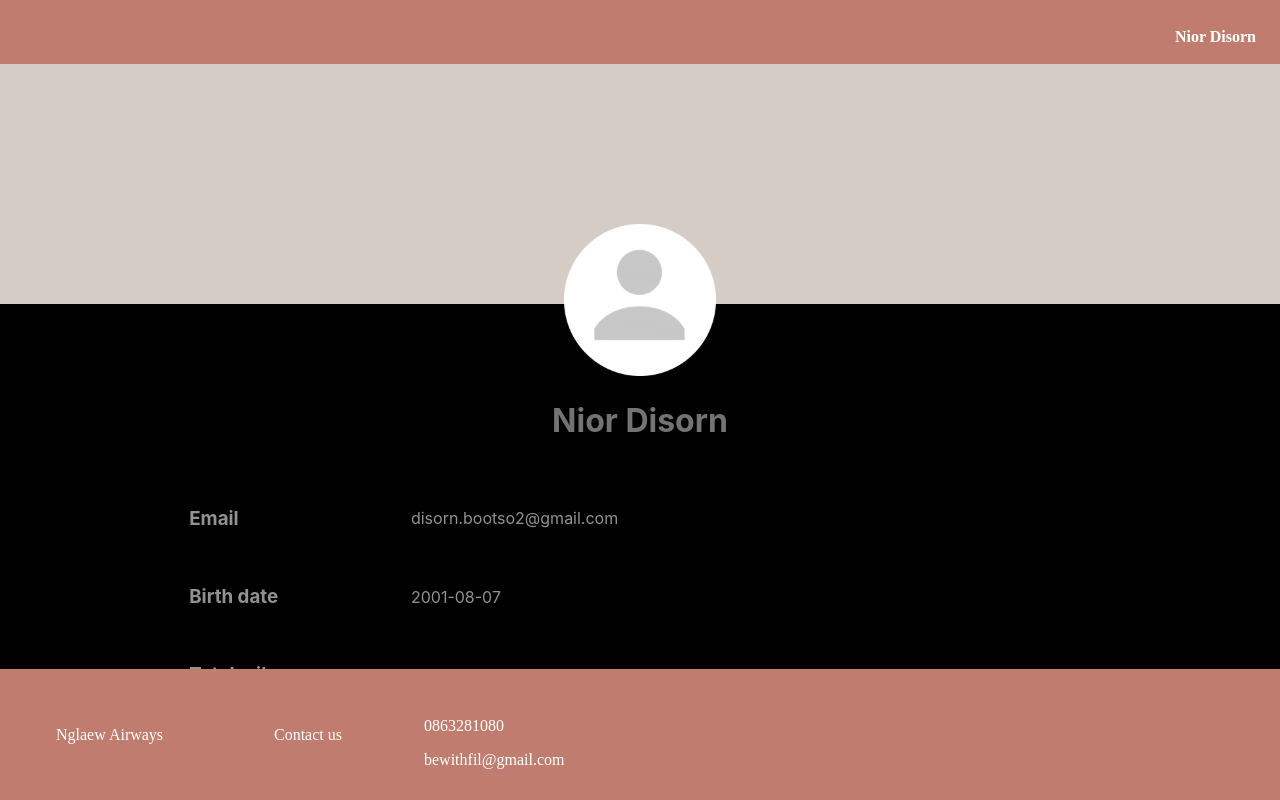
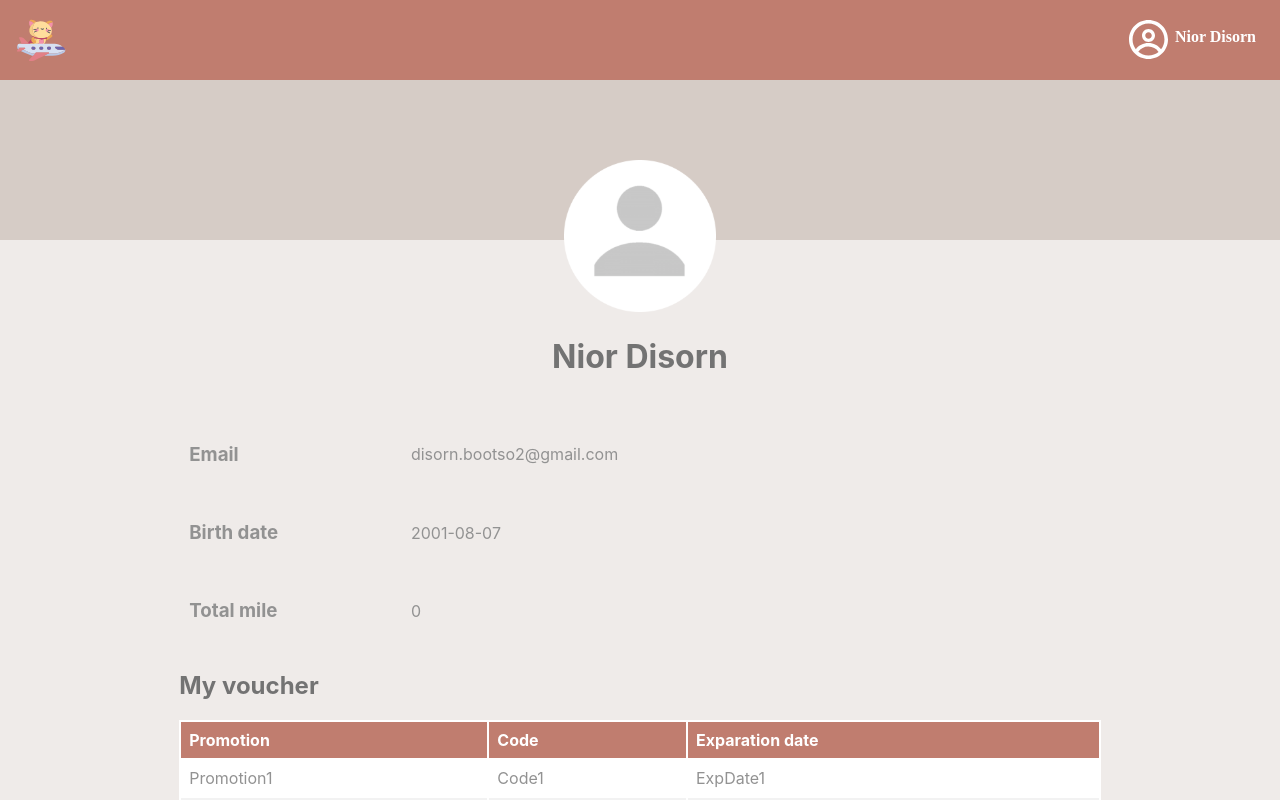
Before and after one commit to pphuditt/frontend, a React (Create React App) app: page /profile in a window 1280 px wide. Shown: the top 800 px of the page. Built offline with nearby package versions, Linux system fonts and the light colour scheme; some icons are missing; a web font is replaced by a local one.

Commit message:
edit path and directory

```diff
--- a/src/components/Navbar-n.js
+++ b/src/components/Navbar-n.js
@@ -1,5 +1,5 @@
 import '../css/Navbar-n.css';
-import { ReactComponent as YourSvg } from './Untitled-1.svg';
+import { ReactComponent as YourSvg } from '../statics/images/Untitled-1.svg';
 
 function Navbarn(){
     return(
--- a/src/components/Navbar.js
+++ b/src/components/Navbar.js
@@ -1,6 +1,6 @@
 import '../css/Navbar.css';
-import { ReactComponent as YourSvg } from './Untitled-1.svg';
-import { ReactComponent as UserSvg } from './user.svg';
+import { ReactComponent as YourSvg } from '../statics/images/Untitled-1.svg';
+import { ReactComponent as UserSvg } from '../statics/images/user.svg';
 
 function Navbar() {
     const user_data = {
--- a/src/components/NotFoundPage.js
+++ b/src/components/NotFoundPage.js
@@ -9,7 +9,7 @@ function NotFoundPage() {
   return (
     <div>
         <Navbar />
-        <div className="main-body">
+        <div className="main-body-notfoundPage">
           <img className='alert-icon' src={alert} alt='alert-icon' />
           <p className='text-not-found'><b>Sorry, flight not found</b></p>
         </div>
--- a/src/components/ProfilePage.js
+++ b/src/components/ProfilePage.js
@@ -39,7 +39,7 @@ function ProfilePage() {
     const fullName = user_data.firstName + " " + user_data.lastName;
 
     return (
-        <div className='main-body'>
+        <div className='main-body-profilePage'>
             <Navbar />
             <div className='profile-background' />
             <img className='profilepic' src={profilepic} alt='profilepic' />
--- a/src/css/Footerr.css
+++ b/src/css/Footerr.css
@@ -4,7 +4,6 @@
     background-color: #C07D6F;
     padding: 0.1rem 0 0.1rem 0;
     position: absolute;
-    bottom:0;
 }
 
 .footer {
--- a/src/css/Navbar.css
+++ b/src/css/Navbar.css
@@ -1,6 +1,6 @@
 .header {
     width: 100%;
-    height: 8vh;
+    height: 80px;
     background: #C07D6F;
     position: absolute;
     top:0;
--- a/src/css/NotFoundPage.css
+++ b/src/css/NotFoundPage.css
@@ -1,13 +1,14 @@
-.main-body {
-    align-items: center;
+.main-body-notfoundPage {
+    text-align: center;
     height: 76vh;
-    background-color: black;
     margin-top: 8vh;
 }
 
 .alert-icon {
     height: 79px;
     position: relative;
+
+    margin-top: 160px;
 }
 
 .text-not-found {
--- a/src/css/ProfilePage.css
+++ b/src/css/ProfilePage.css
@@ -1,4 +1,4 @@
-.main-body {
+.main-body-profilePage {
     text-align: center;
     margin: 0;
 }
@@ -27,7 +27,7 @@
     height: 480px;
     margin: 0 auto;
     bottom: 64px;
-
+    border: 0;
     text-align: left;
 }
 
@@ -44,6 +44,7 @@
 
 .voucher {
     background-color: white;
+    margin: 0;
 }
 
 .voucher-header-table {
```
